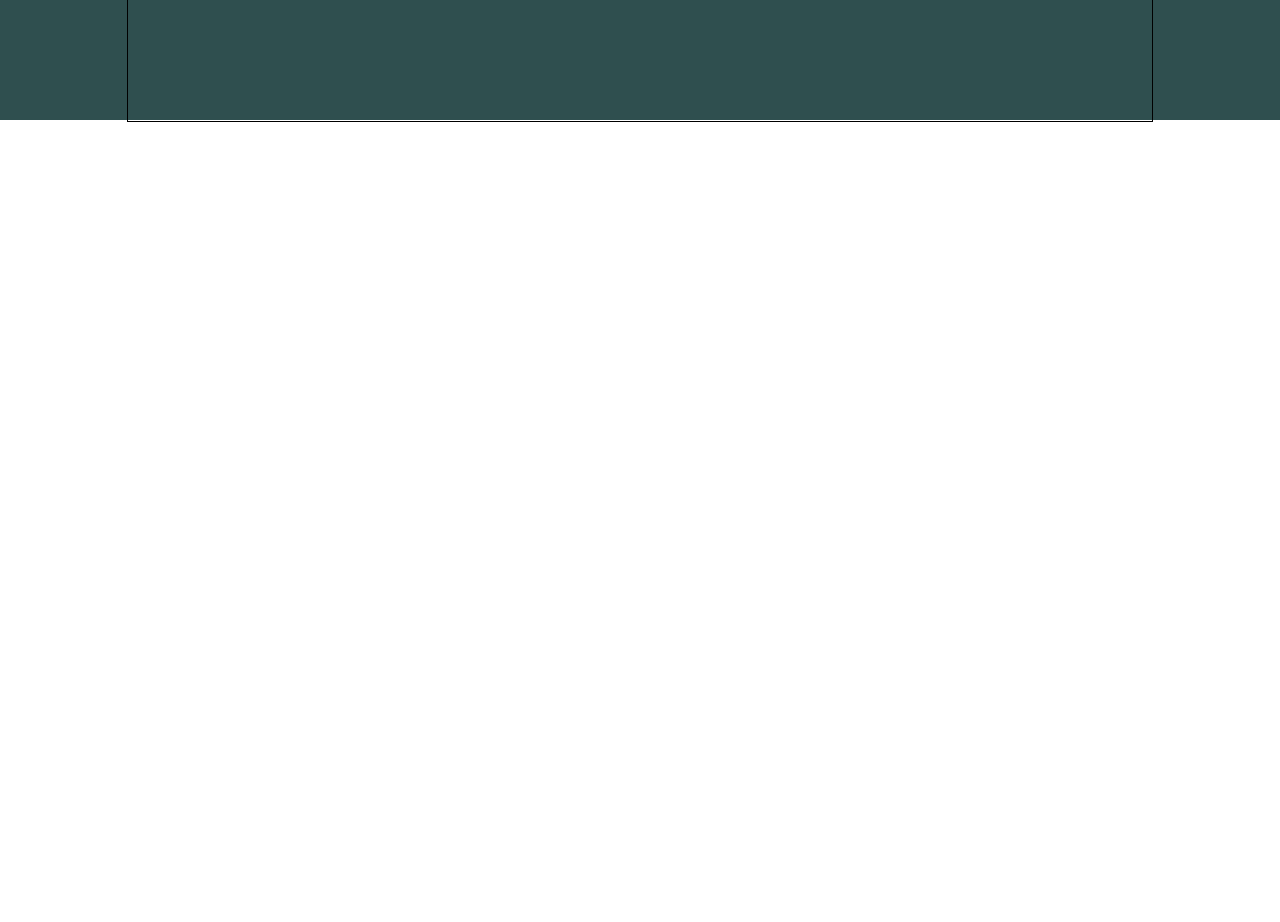
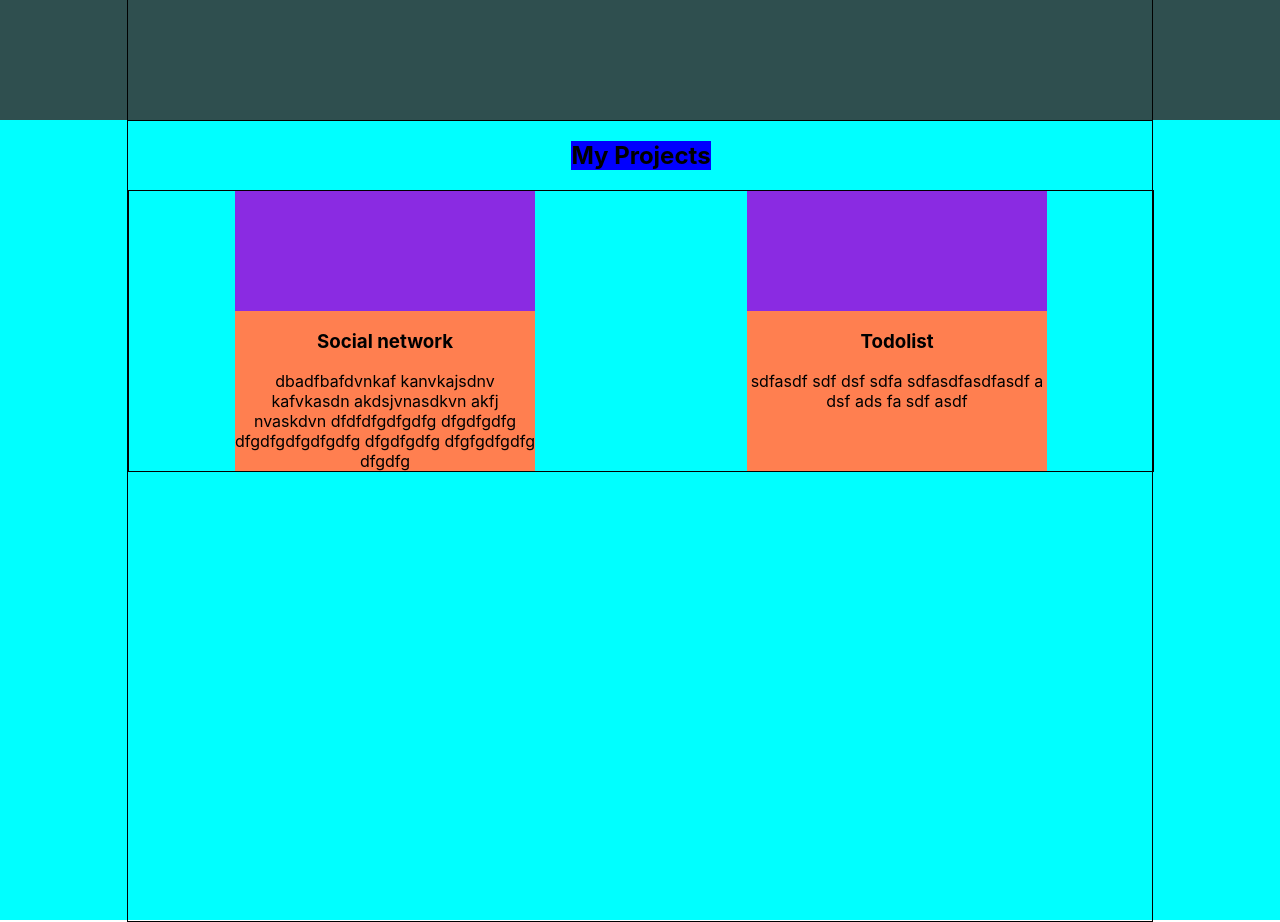
Before and after one commit to DzmitryYesis/portfolio, a React (Create React App) app: page / in a window 1280 px wide. Shown: the part 1560-2482 px from the top of the page. Before the commit the page ends 1682 px from the top, so only its background shows below. Built offline with nearby package versions, Linux system fonts and the light colour scheme.

Commit message:
Created Project component

```diff
--- a/src/App.tsx
+++ b/src/App.tsx
@@ -3,6 +3,7 @@ import './App.css';
 import Header from './components/header/Header';
 import Main from './components/main/Main';
 import Skills from './components/skills/Skills';
+import Projects from './components/projects/Projects';
 
 function App() {
     return (
@@ -10,6 +11,7 @@ function App() {
             <Header/>
             <Main/>
             <Skills/>
+            <Projects/>
         </div>
     );
 }
--- /dev/null
+++ b/src/components/projects/Projects.module.css
@@ -0,0 +1,21 @@
+.projects {
+    height: 100vh;
+    background-color: cyan;
+}
+
+.projectsConteiner {
+    flex-direction: column;
+    justify-content: flex-start;
+}
+
+.title {
+    background-color: blue;
+}
+
+.project {
+    border: 1px solid;
+    width: 100%;
+    display: flex;
+    justify-content: space-around;
+    flex-wrap: wrap;
+}
--- /dev/null
+++ b/src/components/projects/Projects.tsx
@@ -0,0 +1,22 @@
+import React from 'react';
+import style from './Projects.module.css'
+import styleConteiner from '../../common/styles/Conteiner.module.css';
+import Project from './project/Project';
+
+const Projects = () => {
+    return (
+        <div className={style.projects}>
+            <div className={`${styleConteiner.conteiner} ${style.projectsConteiner}`}>
+                <h2 className={style.title}>My Projects</h2>
+                <div className={style.project}>
+                    <Project title={'Social network'}
+                             discription={'dbadfbafdvnkaf kanvkajsdnv kafvkasdn akdsjvnasdkvn akfj nvaskdvn dfdfdfgdfgdfg dfgdfgdfg dfgdfgdfgdfgdfg dfgdfgdfg dfgfgdfgdfg dfgdfg'}/>
+                    <Project title={'Todolist'}
+                             discription={'sdfasdf sdf dsf   sdfa sdfasdfasdfasdf  a dsf ads fa sdf  asdf'}/>
+                </div>
+            </div>
+        </div>
+    );
+};
+
+export default Projects;
--- /dev/null
+++ b/src/components/projects/project/Project.module.css
@@ -0,0 +1,14 @@
+.project {
+    width: 300px;
+    background-color: coral;
+    display: flex;
+    flex-direction: column;
+    align-items: center;
+    text-align: center;
+}
+
+.icon {
+    width: 100%;
+    height: 120px;
+    background-color: blueviolet;
+}
--- /dev/null
+++ b/src/components/projects/project/Project.tsx
@@ -0,0 +1,19 @@
+import React from 'react';
+import style from './Project.module.css'
+
+type ProjectType = {
+    title: string
+    discription: string
+}
+
+const Project = (props: ProjectType) => {
+    return (
+        <div className={style.project}>
+            <div className={style.icon}></div>
+            <h3>{props.title}</h3>
+            <span>{props.discription}</span>
+        </div>
+    );
+};
+
+export default Project;
```
